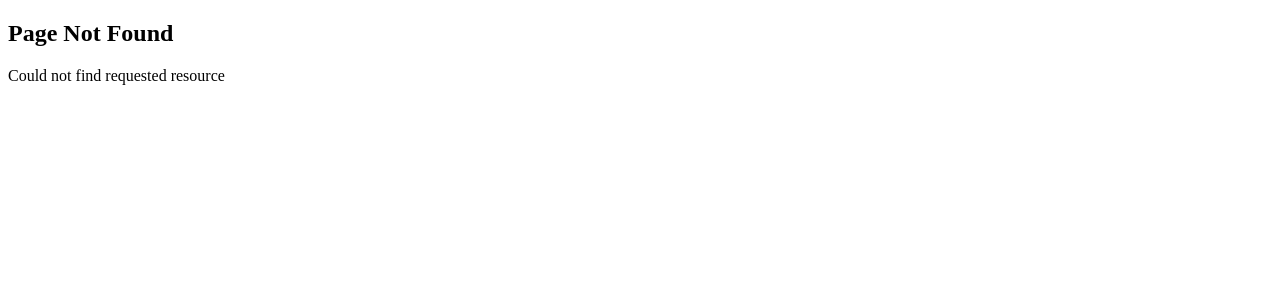
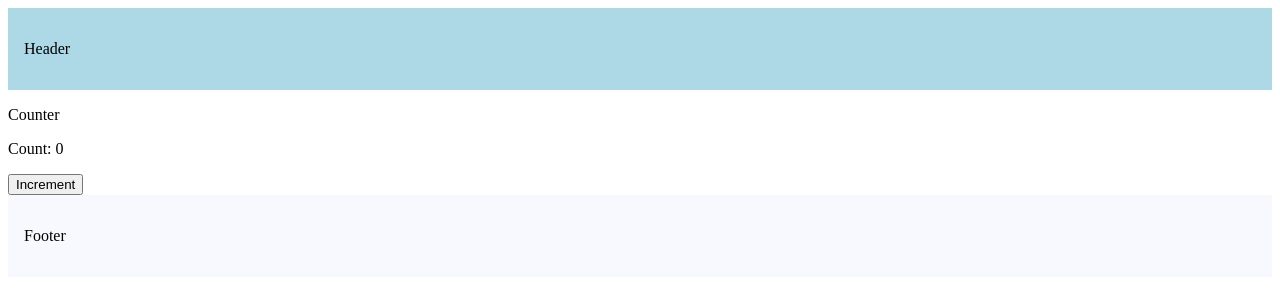
Before and after one commit to DipamPradhan/next-learn, a Next.js app: page /counter in a window 1280 px wide. Before the commit this address had no page. Shown: the top 300 px of the page. Built offline with nearby package versions, Linux system fonts and the light colour scheme.

Commit message:
routes metadata layouts

```diff
--- /dev/null
+++ b/src/app/(auth)/forgot-password/page.tsx
@@ -0,0 +1,3 @@
+export default function Forgot() {
+  return <h1>Forgot Page</h1>;
+}
--- /dev/null
+++ b/src/app/(auth)/login/page.tsx
@@ -0,0 +1,3 @@
+export default function Login() {
+  return <h1>Login Page</h1>;
+}
--- /dev/null
+++ b/src/app/(auth)/register/page.tsx
@@ -0,0 +1,3 @@
+export default function Register() {
+  return <h1>Register Page</h1>;
+}
--- /dev/null
+++ b/src/app/counter/counter.tsx
@@ -0,0 +1,19 @@
+"use client";
+import { useState } from "react";
+
+
+export default function CounterPage() {
+  const [count, setCount] = useState(0);
+  return (
+    <div>
+      <p>Count: {count}</p>
+      <button
+        onClick={() => {
+          setCount(count + 1);
+        }}
+      >
+        Increment
+      </button>
+    </div>
+  );
+}
--- /dev/null
+++ b/src/app/counter/page.tsx
@@ -0,0 +1,12 @@
+import CounterPage from "./counter";
+export const metadata = {
+  title: "Counter",
+};
+export default function Counter() {
+  return (
+    <div>
+      <p>Counter</p>
+      <CounterPage />
+    </div>
+  );
+}
--- a/src/app/layout.tsx
+++ b/src/app/layout.tsx
@@ -1,3 +1,8 @@
+export const metadata = {
+  title: "Next.js",
+  description: "Generated by Next.js",
+};
+
 export default function RootLayout({
   children,
 }: Readonly<{
@@ -5,7 +10,25 @@ export default function RootLayout({
 }>) {
   return (
     <html lang="en">
-      <body>{children}</body>
+      <body>
+        <header
+          style={{
+            backgroundColor: "lightblue",
+            padding: "1rem",
+          }}
+        >
+          <p>Header</p>
+        </header>
+        {children}
+        <footer
+          style={{
+            backgroundColor: "ghostwhite",
+            padding: "1rem",
+          }}
+        >
+          <p>Footer</p>
+        </footer>
+      </body>
     </html>
   );
 }
```
Also changed, not shown: src/app/about/page.tsx (+6 -2 lines), src/app/products/[productId]/layout.tsx (added, +12 -0 lines), src/app/products/[productId]/page.tsx (+19 -4 lines), src/app/products/[productId]/reviews/[reviewId]/not-found.tsx (+9 -1 lines).
